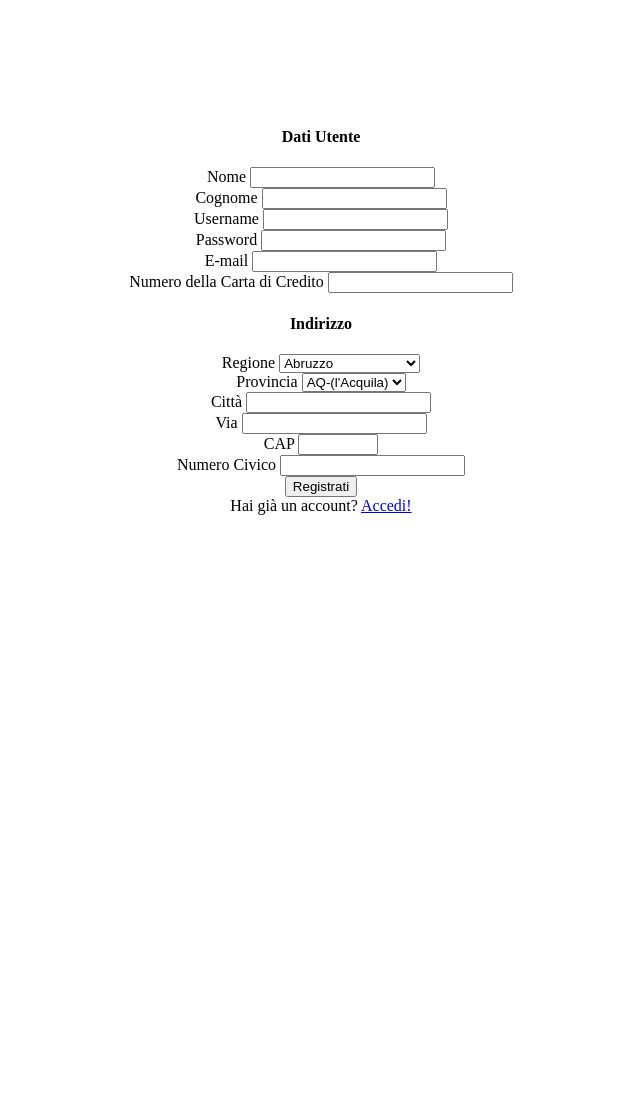
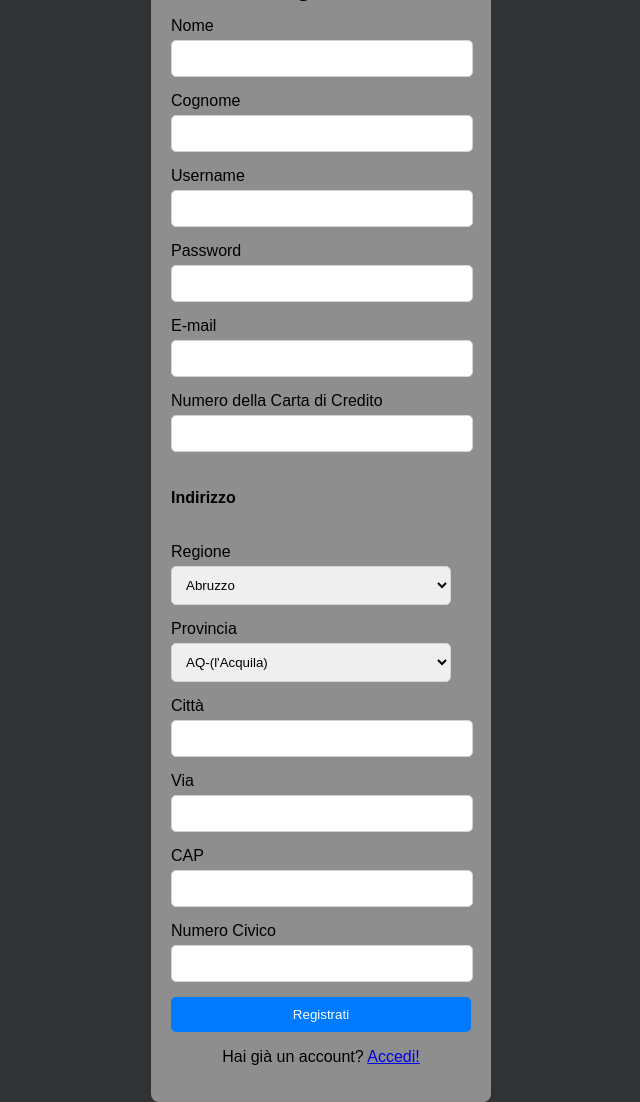
Before and after one commit to brandovardi/simulazioneEsameDiStato, a PHP site: page /Pages/register.php in a window 1280 px wide. Shown: the whole page, without its empty margins (319-959 px from the left). Before the commit the page ends 515 px from the top, so only its background shows below. Run offline with PHP 8.4, Linux system fonts and the light colour scheme.

Commit message:
modificate alcune funzionalità per la registrazione, migliorata la grafica

```diff
--- /dev/null
+++ b/SOLUZIONE/Site/Css/register.css
@@ -0,0 +1,74 @@
+body {
+    margin: 10%;
+    font-family: Arial, sans-serif;
+    display: flex;
+    justify-content: center;
+    align-items: center;
+    height: 100vh;
+    background-color: #323335;
+}
+
+/* For Firefox */
+input[type=number] {
+    -moz-appearance: textfield !important;
+    appearance: textfield !important;
+}
+
+.container {
+    width: 300px;
+    padding: 20px;
+    background-color: #8e8e8e;
+    border-radius: 8px;
+    box-shadow: 0px 0px 10px rgba(0, 0, 0, 0.1);
+}
+
+.form {
+    display: grid;
+    grid-row-gap: 15px;
+}
+
+.form h2 {
+    margin: 0;
+    text-align: center;
+}
+
+.form-group {
+    display: grid;
+    grid-template-columns: 1fr;
+}
+
+.form-group label {
+    margin-bottom: 5px;
+}
+
+.form-group input,
+.form-group select {
+    padding: 10px;
+    border: 1px solid #ced4da;
+    border-radius: 5px;
+    width: calc(100% - 20px);
+}
+
+button[type="submit"] {
+    background-color: #007bff;
+    color: #ffffff;
+    border: none;
+    border-radius: 5px;
+    padding: 10px;
+    cursor: pointer;
+    width: 100%;
+}
+
+button[type="submit"]:hover {
+    background-color: #0056b3;
+}
+
+#error {
+    color: red;
+    margin-top: 10px;
+    text-align: center;
+}
+
+p {
+    text-align: center;
+}
--- a/SOLUZIONE/Site/Js/register.js
+++ b/SOLUZIONE/Site/Js/register.js
@@ -12,6 +12,10 @@ $(document).ready(function () {
 
     $("#provincia").keyup(function () {
         $(this).val($(this).val().toUpperCase());
+    });
+
+    $("#username").keyup(function () {
+        $(this).val($(this).val().toLowerCase());
     });
 
     $("#citta, #nome, #cognome").keyup(function () {
--- a/SOLUZIONE/Site/Pages/register.php
+++ b/SOLUZIONE/Site/Pages/register.php
@@ -5,7 +5,7 @@ if (!isset($_SESSION)) {
 }
 
 if (isset($_SESSION['username']) || (isset($_SESSION['isLogged']) && $_SESSION['isLogged'] == true)) {
-    header("Location: ./home.php");
+    header("Location: ./Customers/home_c.php");
     exit;
 }
 
@@ -18,61 +18,79 @@ if (isset($_SESSION['username']) || (isset($_SESSION['isLogged']) && $_SESSION['
     <meta charset="UTF-8">
     <meta name="viewport" content="width=device-width, initial-scale=1.0">
     <title>Registrati</title>
+    <link rel="stylesheet" href="../Css/register.css"> <!-- Link to your CSS file -->
     <script src="../Js/jquery-3.7.1.min.js"></script>
-    <script src="../Js/request.js"></script>
-    <script src="../Js/province.js"></script>
-    <script src="../Js/register.js"></script>
-    <style>
-        body {
-            margin-top: 10%;
-            text-align: center;
-        }
-    </style>
+    <script src="../Js/request.js" defer></script>
+    <script src="../Js/province.js" defer></script>
+    <script src="../Js/register.js" defer></script>
 </head>
 
 <body>
 
-    <form method="POST">
-        <h4>Dati Utente</h4>
+    <div class="container">
+        <form method="POST" class="form">
+            <h2>Registrati</h2>
+
+            <!-- Dati Utente -->
+            <div class="form-group">
                 <label for="nome">Nome</label>
-        <input type="text" id="nome" name="nome" required><br>
+                <input type="text" id="nome" name="nome" required>
+            </div>
+            <div class="form-group">
                 <label for="cognome">Cognome</label>
-        <input type="text" id="cognome" name="cognome" required><br>
+                <input type="text" id="cognome" name="cognome" required>
+            </div>
+            <div class="form-group">
                 <label for="username">Username</label>
-        <input type="text" id="username" name="username" required><br>
+                <input type="text" id="username" name="username" required>
+            </div>
+            <div class="form-group">
                 <label for="password">Password</label>
-        <input type="password" id="password" name="password" required><br>
+                <input type="password" id="password" name="password" required>
+            </div>
+            <div class="form-group">
                 <label for="email">E-mail</label>
-        <input type="text" id="email" name="email" required><br>
+                <input type="text" id="email" name="email" required>
+            </div>
+            <div class="form-group">
                 <label for="numeroCartaCredito">Numero della Carta di Credito</label>
-        <input type="text" id="numeroCartaCredito" name="numeroCartaCredito" required><br>
+                <input type="text" id="numeroCartaCredito" name="numeroCartaCredito" required>
+            </div>
 
+            <!-- Indirizzo -->
             <h4>Indirizzo</h4>
+            <div class="form-group">
                 <label for="regione">Regione</label>
-        <select name="regione" id="regione">
+                <select name="regione" id="regione"></select>
+            </div>
+            <div class="form-group">
+                <label for="provincia">Provincia</label>
+                <select name="provincia" id="provincia"></select>
+            </div>
+            <div class="form-group">
+                <label for="citta">Città</label>
+                <input type="text" id="citta" name="citta" minlength="2" required>
+            </div>
+            <div class="form-group">
+                <label for="via">Via</label>
+                <input type="text" id="via" name="via" minlength="2" required>
+            </div>
+            <div class="form-group">
+                <label for="cap">CAP</label>
+                <input type="number" id="cap" name="cap" min="10000" max="99999" required>
+            </div>
+            <div class="form-group">
+                <label for="numeroCivico">Numero Civico</label>
+                <input type="number" id="numeroCivico" name="numeroCivico" min="1" required>
+            </div>
 
-        </select><br>
-
-        <label for="provincia">Provincia</label>
-        <select name="provincia" id="provincia">
-
-        </select><br>
-
-        <label for="citta">Città</label>
-        <input type="text" id="citta" name="citta" minlength="2" required><br>
-        <label for="via">Via</label>
-        <input type="text" id="via" name="via" minlength="2" required><br>
-        <label for="cap">CAP</label>
-        <input type="number" id="cap" name="cap" min="10000" max="99999" required><br>
-        <label for="numeroCivico">Numero Civico</label>
-        <input type="number" id="numeroCivico" name="numeroCivico" min="1" required><br>
-
-        <input type="submit" value="Registrati">
+            <button type="submit">Registrati</button>
         </form>
 
-    <div id="error"></div>
+        <div id="error" class="mt-3"></div>
 
-    Hai già un account? <a href="login.php">Accedi!</a>
+        <p>Hai già un account? <a href="login.php">Accedi!</a></p>
+    </div>
 
 </body>
 
```
Also changed, not shown: SOLUZIONE/Site/Controllers/checkLogin.php (+5 -3 lines), SOLUZIONE/Site/Controllers/checkRegistration.php (+6 -5 lines), SOLUZIONE/Site/Css/login.css (added, +63 -0 lines), SOLUZIONE/Site/Pages/login.php (+24 -22 lines). Lines whose indentation alone changed are shown as unchanged.
